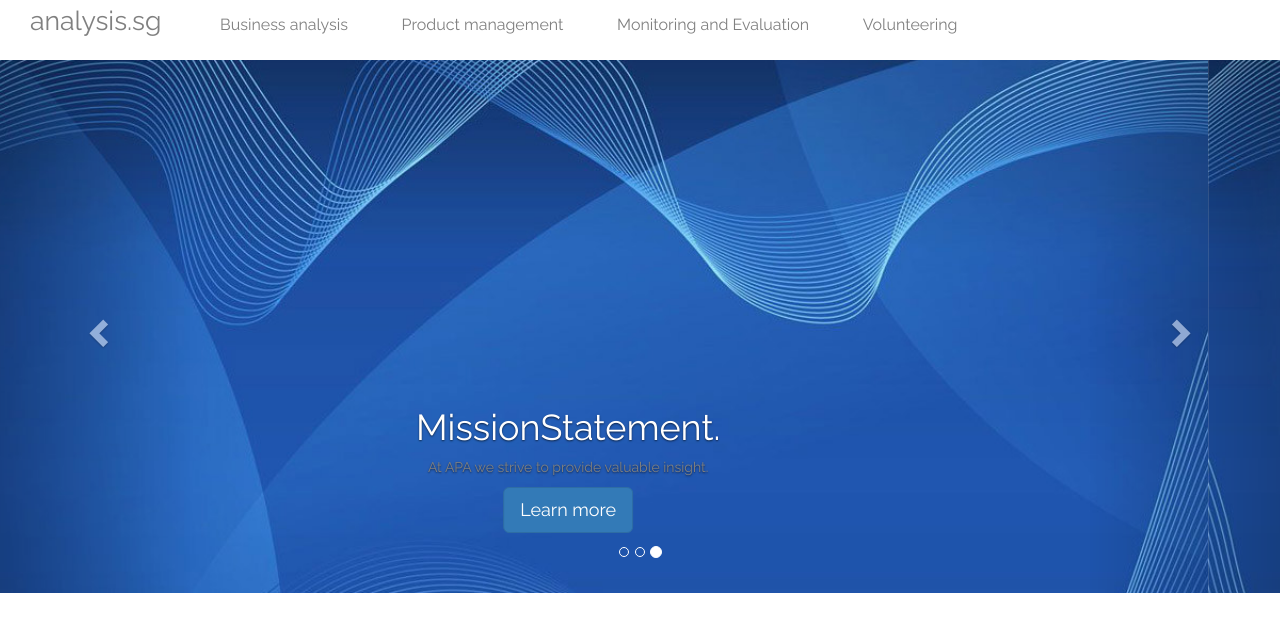
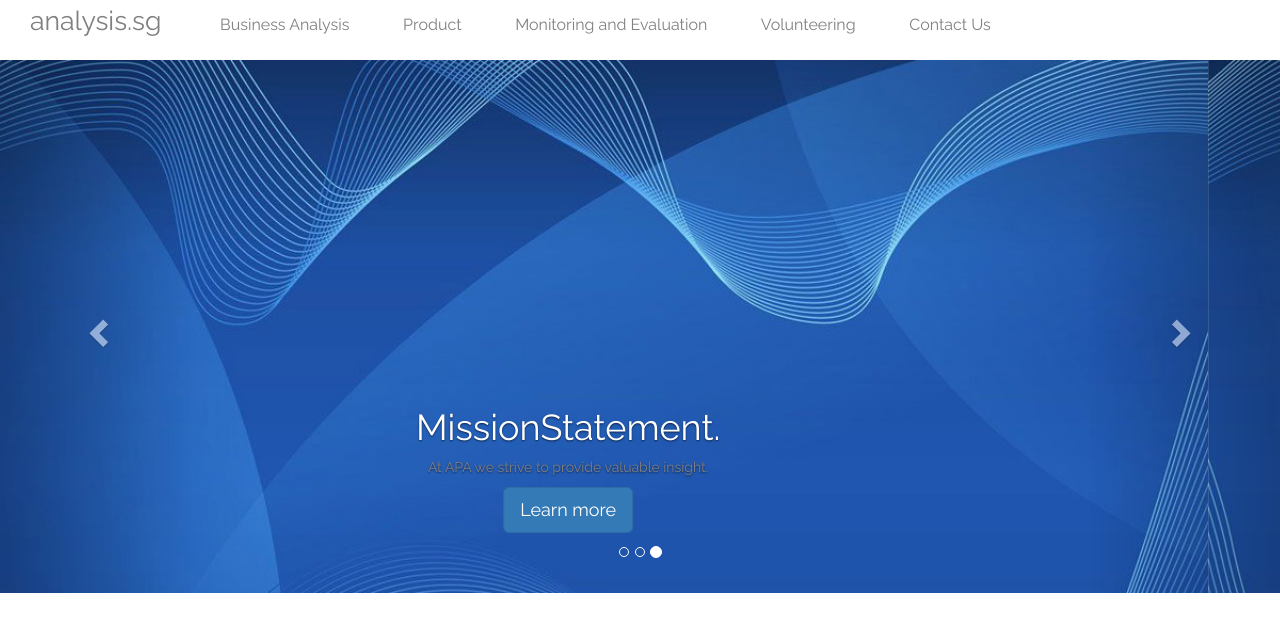
Before and after one commit to CJHB/analysis.sg, a plain HTML site: page index.html in a window 1280 px wide. Drawn offline with nearby package versions, Linux system fonts and the light colour scheme.

Commit message:
Addition of Contact Us link

```diff
--- a/index.html
+++ b/index.html
@@ -11,10 +11,11 @@
     <ul class="topnav" id="myTopnav">
       <span>
         <span><li><a class="navbar-item brand" href="index.html">analysis.sg</a></li></span>
-        <span><li><a class="navbar-item"href="index.html">Business analysis</a></li></span>
-        <span><li><a class="navbar-item"href="index.html">Product management</a></li></span>
+        <span><li><a class="navbar-item"href="index.html">Business Analysis</a></li></span>
+        <span><li><a class="navbar-item"href="index.html">Product</a></li></span>
         <span><li><a class="navbar-item"href="index.html">Monitoring and Evaluation</a></li></span>
         <span><li><a class="navbar-item"href="index.html">Volunteering</a></li></span>
+        <span><li><a class="navbar-item"href="index.html">Contact Us</a></li></span>
       </span>
     </ul>
 
```
